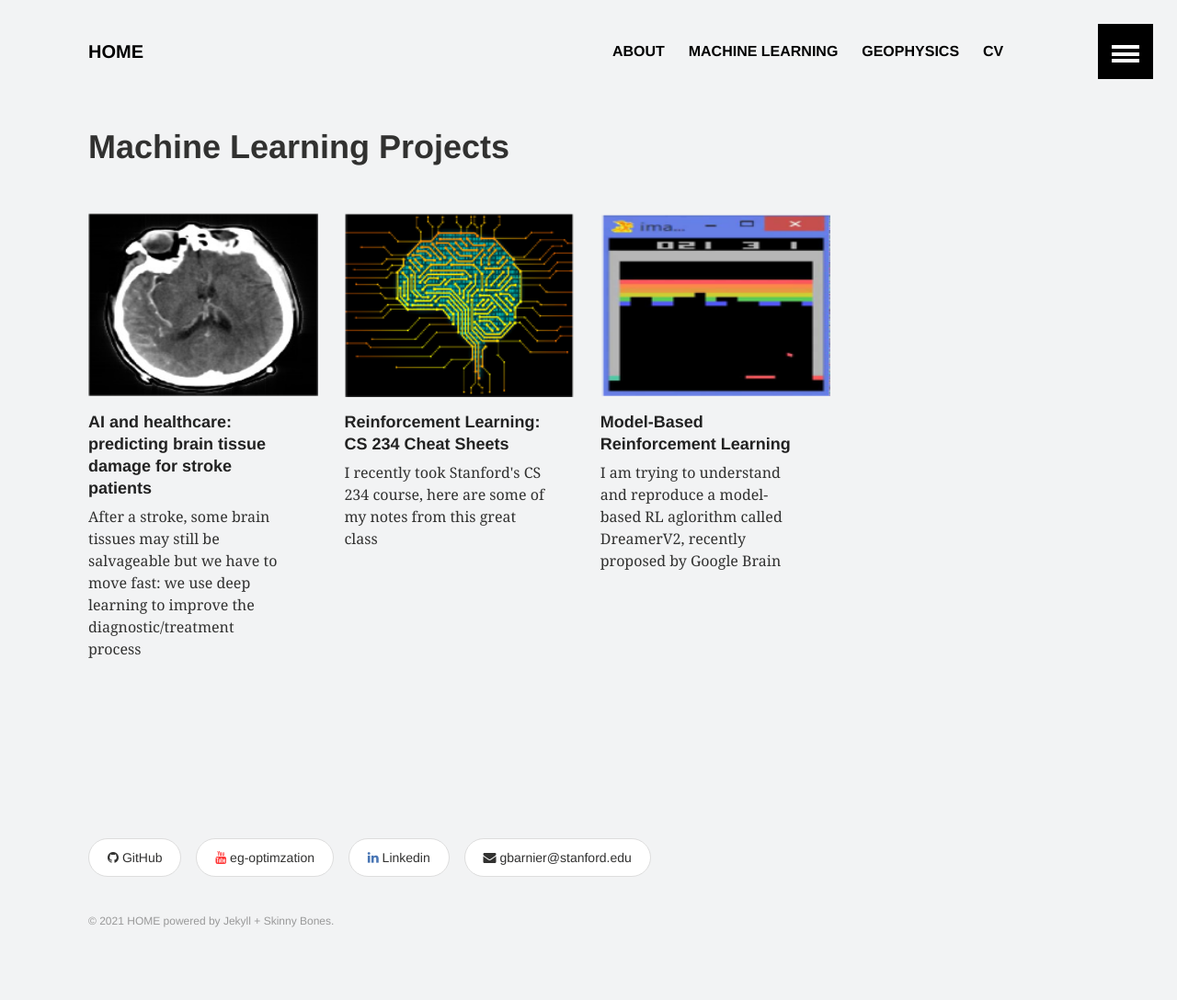
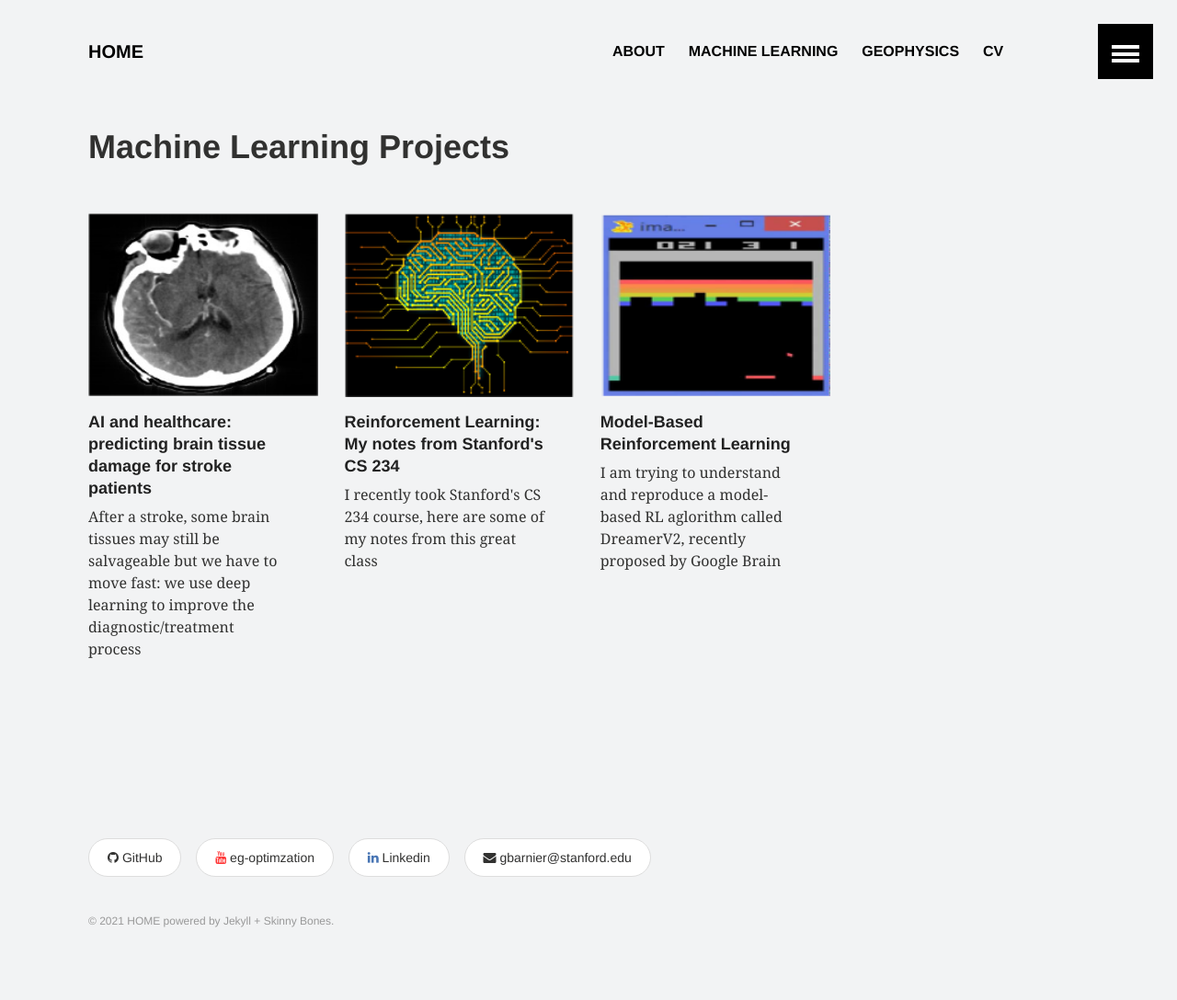
Before and after one commit to gbarnier/gbarnier.github.io, a Jekyll site: the page built from _pages/ml.md, in a window 1280 px wide. Shown: the whole page at 92% size. Built offline with Jekyll 4.4.1, drawn with Linux system fonts in a browser that asks for light colours.

Commit message:
Update 2021-03-14-cs234.md

```diff
--- a/_posts/machine_learning/2021-03-14-cs234.md
+++ b/_posts/machine_learning/2021-03-14-cs234.md
@@ -1,6 +1,6 @@
 ---
 layout: media
-title: "Reinforcement Learning: CS 234 Cheat Sheets"
+title: "Reinforcement Learning: My notes from Stanford's CS 234"
 categories: ml_projects
 tag: CS 234 Notes
 excerpt: "I recently took Stanford's CS 234 course, here are some of my notes from this great class"
```
